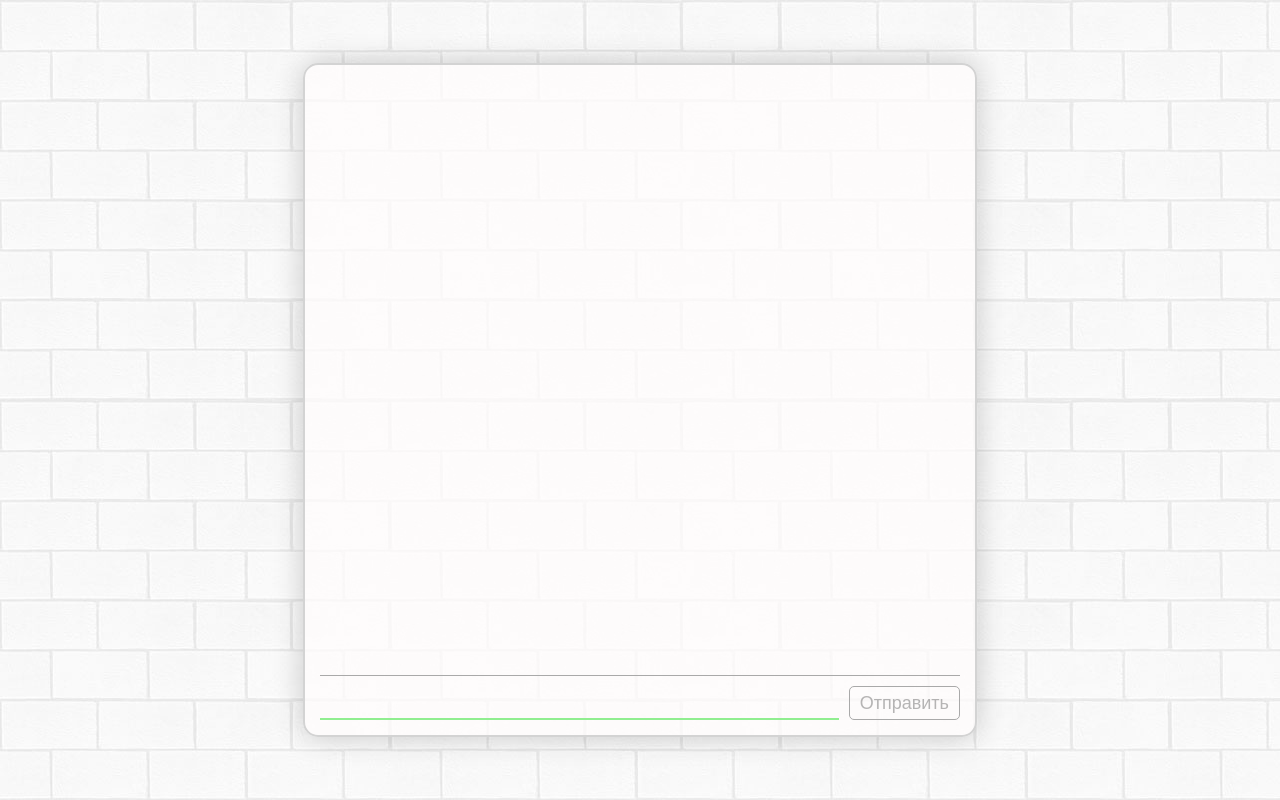
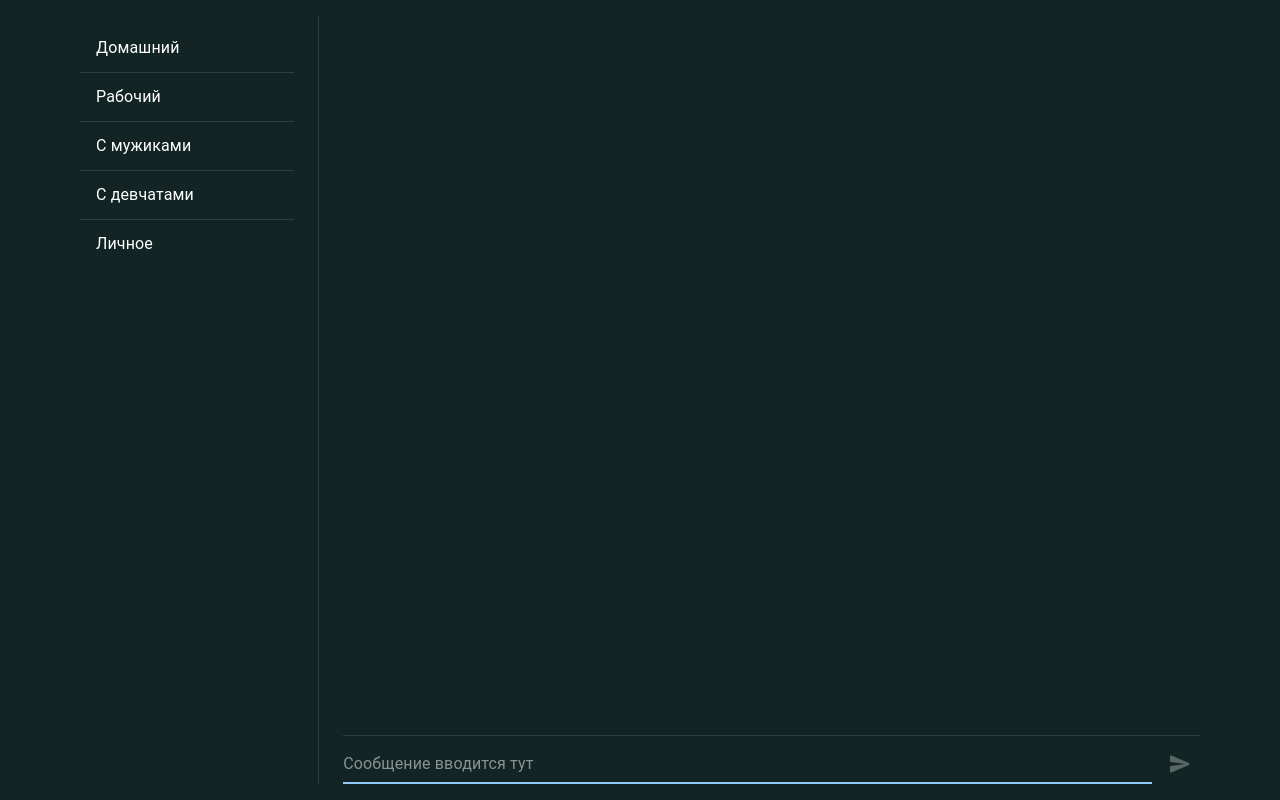
Before and after one commit to d-goppen/gb-react, a React (Create React App) app: page / in a window 1280 px wide. Built offline with nearby package versions, Linux system fonts and the light colour scheme.

Commit message:
Lesson 3 done

```diff
--- a/src/App.js
+++ b/src/App.js
@@ -1,10 +1,22 @@
-import { useEffect, useState } from 'react';
-import './App.scss';
+//import './App.scss';
+import React, { useEffect, useState } from 'react';
+import { ThemeProvider, createTheme } from '@mui/material/styles';
+import { CssBaseline, Container, Divider, Stack } from '@mui/material';
 import Chat from './components/Chat';
+import ChatsList from './components/ChatsList';
 import { AUTHORS, ANSWER_DELAY } from './assets/constants';
 import { getBotAnswer } from './assets/utils';
 
 function App(props) {
+
+  const theme = createTheme({
+                  palette: {
+                    mode: 'dark',
+                    background: {
+                      default: '#122424',
+                    },
+                  },
+                });
 
   const [ messageList, setMessage ] = useState([]);
 
@@ -12,33 +24,46 @@ function App(props) {
     setMessage(allMessages => [...allMessages, newMessage]);
   };
 
+  const chatsList = [
+    { id: 1001, name: 'Домашний' },
+    { id: 1010, name: 'Рабочий' },
+    { id: 1100, name: 'С мужиками' },
+    { id: 1101, name: 'С девчатами' },
+    { id: 1110, name: 'Личное' },
+  ];
+
   useEffect(() => {
     if (messageList.length && messageList[messageList.length - 1].author === AUTHORS.user) {
     let answerTimeout = setTimeout(
       () => addMessage(getBotAnswer()),
       ANSWER_DELAY.min + Math.random() * (ANSWER_DELAY.max - ANSWER_DELAY.min)
     );
-    console.log('Timeout was set: ', answerTimeout);
 
     return (() => {
-      /*  Закомментировал clearTimeout по следующей причине:
-          при отправке сообщения происходит обновление messageList,
-          это влечёт за собой обновление компонента (в данном случае App),
-          и т.к. происходит unmount компонента, вызывается clearTimeout.
-          Вроде так и должно быть, но если отправить новое сообщение
-          до того, как бот успел ответить на предыдущее, то генераци ответа бота
-          на предыдущее отменяется.
-          Как решить проблему пока не придумал (3 урок пока не смотрел).
-      */
-      // clearTimeout(answerTimeout)
+      clearTimeout(answerTimeout)
     });
     };
   }, [messageList]);
 
   return (
-    <div className="App">
-      <Chat messageList={ messageList } addMessage={ addMessage }/>
-    </div>
+    <React.StrictMode>
+      <ThemeProvider theme={ theme }>
+        <CssBaseline />
+        <Container width="md">
+          <Stack height="100vh"
+                 width="100%"
+                 direction="row"
+                 justifyContent="center"
+                 alignItems="center"
+                 padding={ 2 }
+                 spacing={ 3 }
+                 divider={<Divider orientation="vertical" flexItem />}>
+            <ChatsList chatsList={ chatsList } />
+            <Chat messageList={ messageList } addMessage={ addMessage }/>
+          </Stack>
+        </Container>
+      </ThemeProvider>
+    </React.StrictMode>
   );
 }
 
--- a/src/components/Chat.js
+++ b/src/components/Chat.js
@@ -1,15 +1,20 @@
-import './Chat.scss';
+//import './Chat.scss';
 import ChatMessages from './ChatMessages';
 import MessagePane from './MessagePane';
+import { Stack, Divider } from '@mui/material';
 
 const Chat = (props) => {
   const { messageList, addMessage } = props;
 
+
   return (
-    <div className="chat-container">
+    <Stack spacing={ 1 }
+           divider={ <Divider orientation="horizontal" flexItem /> }
+           width="100%"
+           height="100%">
       <ChatMessages messageList={ messageList } />
       <MessagePane addMessage={ addMessage } />
-    </div>
+    </Stack>
   );
 };
 
--- a/src/components/ChatMessages.js
+++ b/src/components/ChatMessages.js
@@ -1,6 +1,8 @@
+//import './ChatMessages.scss';
 import { useRef, useEffect } from 'react';
 import { AUTHORS } from '../assets/constants';
-import './ChatMessages.scss';
+import { Box, List, ListItem, ListItemIcon, ListItemText } from '@mui/material';
+import { FaceRounded, LaptopRounded } from '@mui/icons-material';
 
 const ChatMessages = (props) => {
 
@@ -11,26 +13,27 @@ const ChatMessages = (props) => {
     }}, [props.messageList]);
 
   return (
-    <div className="messages-list"
-         ref={ messageListRef }>
+    <Box height="100%"
+         overflow="auto">
+      <List>
         { props.messageList.map(
-          el => {
+            (el, idx, arr) => {
+              const iconName = (el.author === AUTHORS.bot) ? <LaptopRounded /> : <FaceRounded />;
               return (
-              <div key={ el.timeStamp.toString() }
-                   className={ 'message-container ' + (el.author === AUTHORS.bot ? 'bot-filled' : 'user-filled' )}>
-                <div className="message-header">
-                  <div className="message-header_author">{ el.author }</div>
-                  <div className="message-header_timestamp">
-                    { new Date(el.timeStamp).toLocaleTimeString() }
-                  </div>
-                </div>
-                <div className="message-text">{ el.text }</div>
-              </div>
+                <ListItem divider={ idx < (arr.length - 1) }
+                          key={ el.timeStamp.toString() }>
+                  <ListItemIcon>
+                    { iconName }
+                  </ListItemIcon>
+                  <ListItemText primary={ el.text }
+                                secondary={ new Date(el.timeStamp).toLocaleTimeString() } />
+                </ListItem>
               );
             }
           )
         }
-    </div>
+      </List>
+    </Box>
   );
 };
 
--- /dev/null
+++ b/src/components/ChatsList.js
@@ -0,0 +1,25 @@
+import React from 'react';
+import { Box, List, ListItem, ListItemText } from '@mui/material';
+
+const ChatsList = (props) => {
+
+  return (
+    <Box width="25%" height="100%">
+      <List>
+        { props.chatsList.map(
+            (el, idx, arr) => {
+              return (
+                <ListItem divider={ idx < (arr.length - 1) }
+                          key={ el.id.toString() }>
+                  <ListItemText primary={ el.name } />
+                </ListItem>
+              );
+            }
+          )
+        }
+      </List>
+    </Box>
+  );
+}
+
+export default ChatsList;
--- a/src/components/MessagePane.js
+++ b/src/components/MessagePane.js
@@ -1,6 +1,8 @@
+//import './MessagePane.scss';
 import { useEffect, useState, useRef } from 'react';
-import './MessagePane.scss';
 import { AUTHORS } from '../assets/constants';
+import { Stack, Input, IconButton } from '@mui/material';
+import SendRoundedIcon from '@mui/icons-material/SendRounded';
 
 const MessagePane = (props) => {
 
@@ -10,7 +12,7 @@ const MessagePane = (props) => {
   const [isEmpty, setEmpty] = useState(true);
   useEffect(() => setEmpty(!newMessage), [newMessage]);
 
-  const messageKeyDown = (event) => (!!newMessage && event.key === 'Enter') ? sendMessage() : true;
+  const messageKeyDown = (event) => (!isEmpty && event.key === 'Enter') ? sendMessage() : true;
 
   const messageText = useRef(null);
 
@@ -27,22 +29,23 @@ const MessagePane = (props) => {
     };
 
   return (
-    <div className="message-pane">
-      <input type="text"
-             ref={ messageText }
-             className="message-input"
+    <Stack direction="row"
+           spacing={ 1 }>
+      <Input inputRef={ messageText }
+             variant="standard"
+             placeholder="Сообщение вводится тут"
+             autoFocus={ true }
+             fullWidth={ true }
              value={ newMessage }
-             autoFocus
              onChange={ updateMessage }
              onKeyDown={ messageKeyDown }
       />
-      <button className="send-button"
-              onClick={ sendMessage }
-              disabled={ isEmpty }
-      >
-        Отправить
-      </button>
-    </div>
+      <IconButton color="primary"
+                  disabled={ isEmpty }
+                  onClick={ sendMessage }>
+        <SendRoundedIcon />
+      </IconButton>
+    </Stack>
   );
 };
 
```
Also changed, not shown: 1 other file (tests, documents, lock files or other folders). Lines whose indentation alone changed are shown as unchanged.
